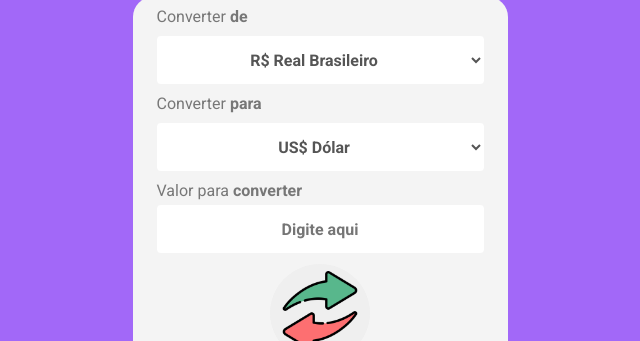
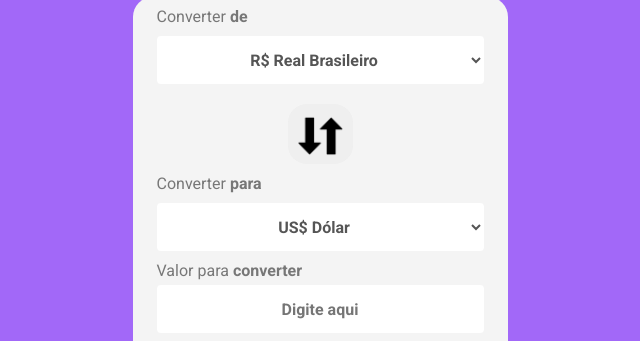
Before and after one commit to DouglasDeivisson/Conversor-de-Moedas, a plain HTML site: page index.html in a window 1280 px wide. Shown: the part 22-363 px from the top of the page, without its empty margins (320-960 px from the left). Drawn offline with Linux system fonts and the light colour scheme; no server answers.

Commit message:
Foi adicionado um botão alternar o tipo de moeda

```diff
--- a/index.html
+++ b/index.html
@@ -7,7 +7,8 @@
     <link rel="preconnect" href="https://fonts.googleapis.com">
     <link rel="preconnect" href="https://fonts.gstatic.com" crossorigin>
     <link rel="stylesheet" href="./style.css">
-   <link href="https://fonts.googleapis.com/css2?family=Oswald:wght@200..700&family=Roboto:wght@100..900&display=swap" rel="stylesheet">
+    <link href="https://fonts.googleapis.com/css2?family=Oswald:wght@200..700&family=Roboto:wght@100..900&display=swap"
+        rel="stylesheet">
 
     <title>Conversor de Moedas</title>
 </head>
@@ -18,7 +19,7 @@
     <main>
         <label>
             Converter <b>de</b>
-            <select class = selectValues1>
+            <select class=selectValues1>
                 <option value="BRL"><b>R$ Real Brasileiro</b></option>
                 <option value="USD"><b>US$ Dólar</b></option>
                 <option value="EUR"><b>€ Euro</b></option>
@@ -26,9 +27,10 @@
                 <option value="BTC"><b>₿ BitCoin</b></option>
             </select>
         </label>
+        <button id="alternar"><img id="botaoA" src="./assets/alternar.png"></button>
         <label>
             Converter <b>para</b>
-            <select class = selectValues2>
+            <select class=selectValues2>
                 <option value="USD"><b>US$ Dólar</b></option>
                 <option value="BRL"><b>R$ Real Brasileiro</b></option>
                 <option value="EUR"><b>€ Euro</b></option>
@@ -37,21 +39,21 @@
             </select>
             <label>
                 Valor para <b>converter</b>
-                <input class= inputValues  placeholder="Digite aqui"/>
+                <input class=inputValues placeholder="Digite aqui" />
             </label>
         </label>
-         <button class="Converter"> <img id=botao src="./assets/Converter.png" alt= "ConverterButton"></button>
+        <button class="Converter"> <img id=botao src="./assets/Converter.png" alt="ConverterButton"></button>
         <section>
             <div>
-            <img id = currency-img1  class=bandeira src="./assets/real.png" alt="LogoReal">
+                <img id=currency-img1 class=bandeira src="./assets/real.png" alt="LogoReal">
                 <p id=currency-name1>Real</p>
                 <p class=valores-to-convert>R$ 0,00</p>
             </div>
-              <img id= seta src="./assets/arrow.png" alt="Seta">
+            <img id=seta src="./assets/arrow.png" alt="Seta">
             <div>
-            <img  id=currency-img2 class=bandeira src="./assets/dollar.png" alt="LogoDolar">
-            <p id = currency-name2>Dólar Americano</p>
-              <p class=Converted >US$ 0,00</p>
+                <img id=currency-img2 class=bandeira src="./assets/dollar.png" alt="LogoDolar">
+                <p id=currency-name2>Dólar Americano</p>
+                <p class=Converted>US$ 0,00</p>
             </div>
         </section>
 
@@ -59,4 +61,5 @@
 </body>
 
 <script src="./scripts.js"></script>
+
 </html>
--- a/scripts.js
+++ b/scripts.js
@@ -4,9 +4,18 @@ const convertButton = document.querySelector(".Converter")
 const currencySelect1 = document.querySelector(".selectValues1")
 const currencySelect2 = document.querySelector(".selectValues2")
 const valor = document.querySelector(".valores") // valor 1
-// valor 2
+const alternar = document.querySelector("#alternar") // botao de alternar
 
+alternar.addEventListener("click", inverterSelecionados)
 
+function inverterSelecionados(idOrigem, idDestino) {
+
+    const valorTemp = currencySelect1.value;
+    currencySelect1.value = currencySelect2.value;
+    currencySelect2.value = valorTemp;
+    changeCurrency1()
+    changeCurrency()
+}
 
 let taxas = {};
 
--- a/style.css
+++ b/style.css
@@ -72,7 +72,29 @@ input {
     margin: 5px auto 1px;
 }
 
-button {
+#alternar {
+    width: 65px;
+    height: 60px;
+    display: flex;
+    justify-content: center;
+    border-color: #59595a00;
+    font-size: 16px;
+    font-weight: 700;
+    line-height: 18px;
+    margin: 10px auto;
+    border-radius: 30%;
+    cursor: pointer;
+}
+
+#botaoA {
+    transform: rotate(90deg);
+    width: 65px;
+    height: 60px;
+
+
+}
+
+.Converter {
     width: 100px;
     display: block;
     border-color: #d0d0d700;
@@ -103,7 +125,8 @@ section {
 
 }
 
-.valores-to-convert, .Converted {
+.valores-to-convert,
+.Converted {
 
     font-weight: 700;
     font-size: 20px;
@@ -153,6 +176,7 @@ section {
     #botao {
         width: 60px
     }
+
     main {
         width: 350px;
         border-radius: 20px;
@@ -175,6 +199,7 @@ select {
         color: #555555;
         margin: 10px auto;
     }
+
     input {
         width: 325px;
         height: 40px;
@@ -257,6 +282,7 @@ select {
         color: #555555;
         margin: 10px auto;
     }
+
     input {
         width: 255px;
         height: 48px;
```
Also changed, not shown: assets/alternar.png (added). Lines whose indentation alone changed are shown as unchanged.
